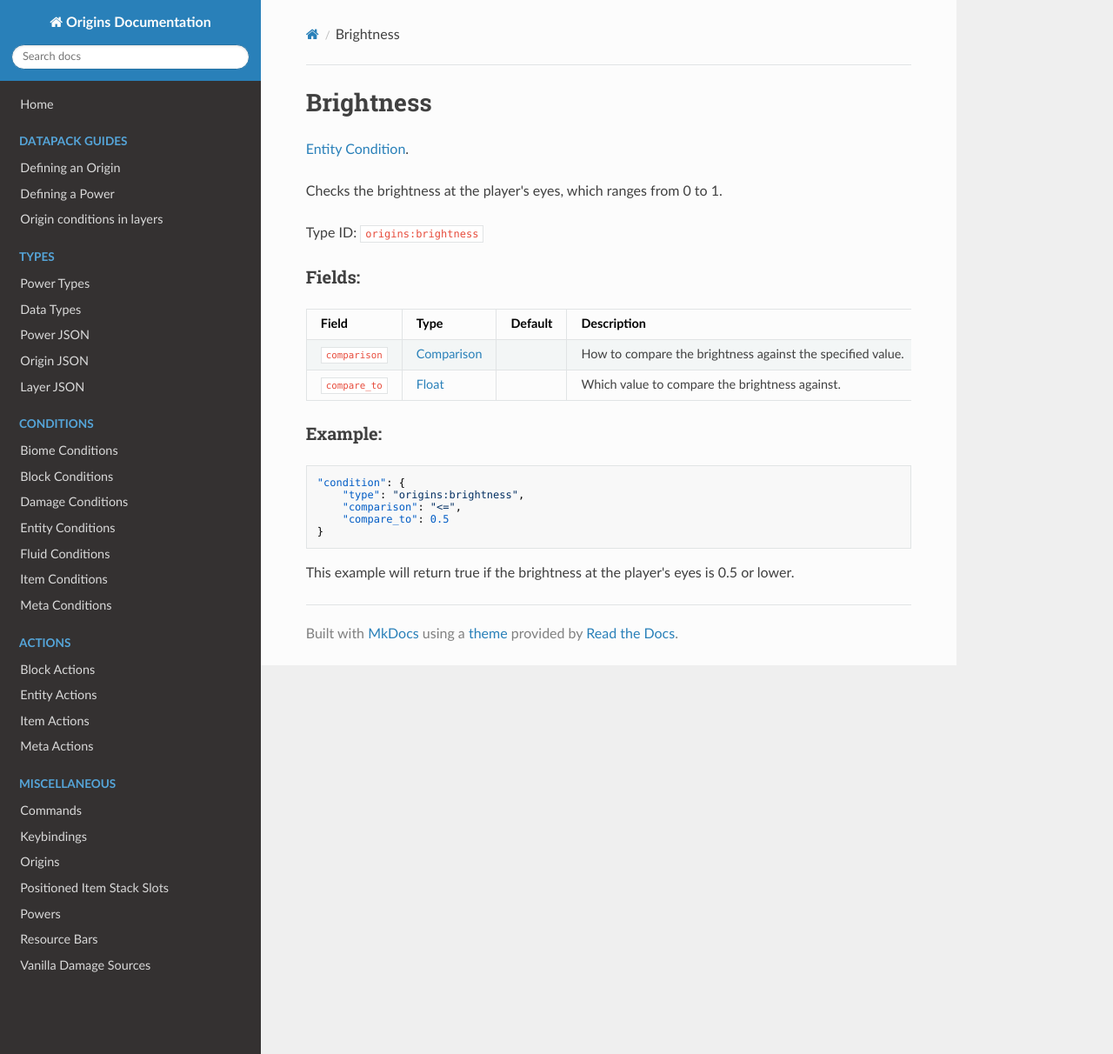
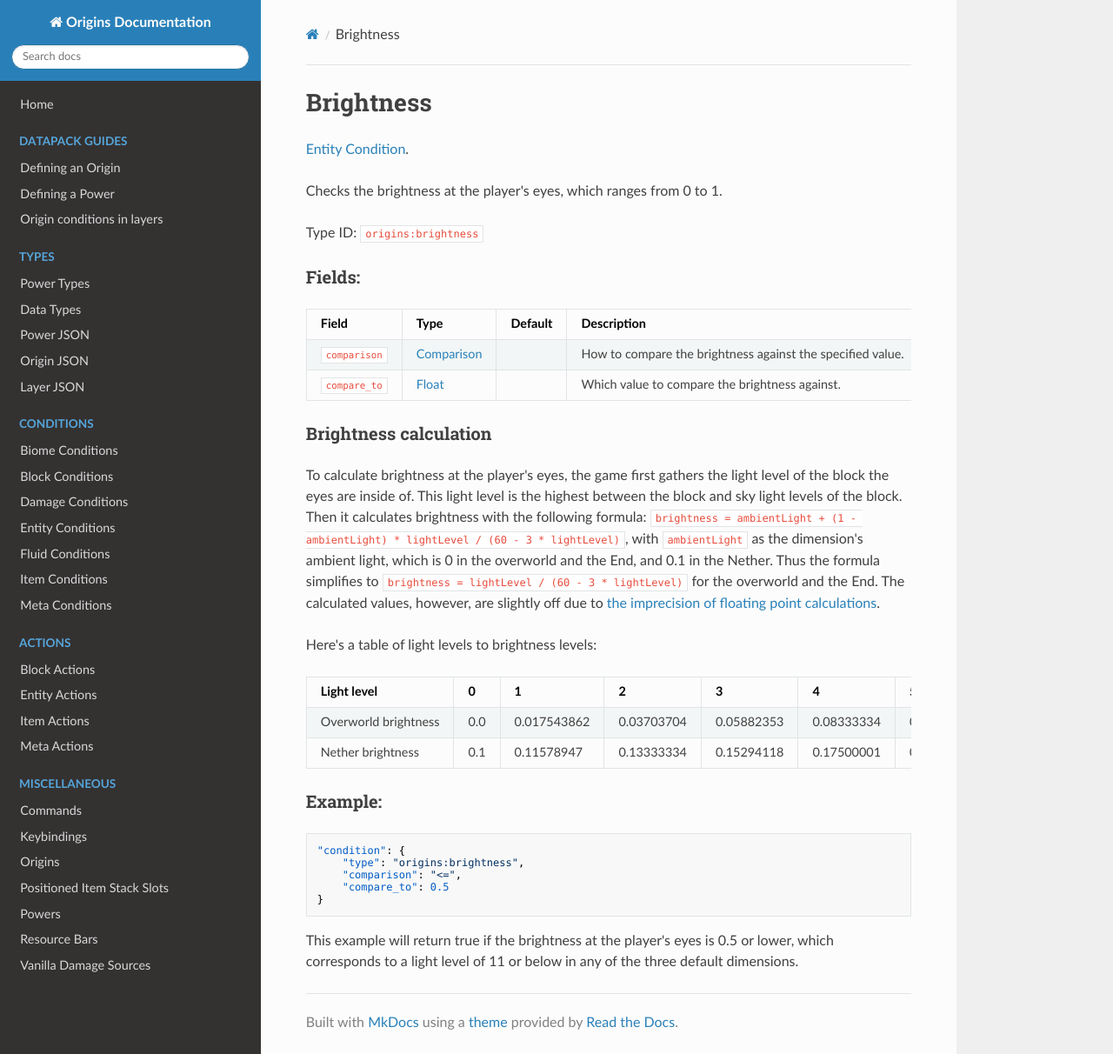
Before and after one commit to apace100/origins-docs, an MkDocs documentation site: the page built from docs/entity_conditions/brightness.md, in a window 1280 px wide and 1212 px high. Shown: the whole window at 87% size. Built offline with MkDocs 1.6.1, drawn with Linux system fonts in a browser that asks for light colours; nearby versions of some CDN libraries.

Commit message:
Expand brightness condition page
The calculation of brightness is non-trivial and it might be useful for someone to know how it's done. The values have been gathered from the actual in-game table and tested for `==` comparisons, though only in 1.17 - realistically it works the same in 1.16.

````diff
--- a/docs/entity_conditions/brightness.md
+++ b/docs/entity_conditions/brightness.md
@@ -17,6 +17,17 @@ Field  | Type | Default | Description
 `comparison` | [Comparison](../data_types/comparison.md) | | How to compare the brightness against the specified value.
 `compare_to` | [Float](../data_types/float.md) | | Which value to compare the brightness against.
 
+### Brightness calculation
+
+To calculate brightness at the player's eyes, the game first gathers the light level of the block the eyes are inside of. This light level is the highest between the block and sky light levels of the block. Then it calculates brightness with the following formula: `brightness = ambientLight + (1 - ambientLight) * lightLevel / (60 - 3 * lightLevel)`, with `ambientLight` as the dimension's ambient light, which is 0 in the overworld and the End, and 0.1 in the Nether. Thus the formula simplifies to `brightness = lightLevel / (60 - 3 * lightLevel)` for the overworld and the End. The calculated values, however, are slightly off due to [the imprecision of floating point calculations](https://0.30000000000000004.com/).
+
+Here's a table of light levels to brightness levels:
+
+Light level | 0 | 1 | 2 | 3 | 4 | 5 | 6 | 7 | 8 | 9 | 10 | 11 | 12 | 13 | 14 | 15
+------------|---|---|---|---|---|---|---|---|---|---|----|----|----|----|----|----
+Overworld brightness | 0.0 | 0.017543862 | 0.03703704 | 0.05882353 | 0.08333334 | 0.11111111 | 0.14285715 | 0.17948718 | 0.22222225 | 0.2727273 | 0.33333334 | 0.40740743 | 0.50000006 | 0.6190476 | 0.77777773 | 1.0
+Nether brightness | 0.1 | 0.11578947 | 0.13333334 | 0.15294118 | 0.17500001 | 0.2 | 0.22857144 | 0.26153848 | 0.3 | 0.34545457 | 0.4 | 0.4666667 | 0.5500001 | 0.6571428 | 0.79999995 | 1.0
+
 ### Example:
 
 ```json
@@ -26,4 +37,4 @@ Field  | Type | Default | Description
     "compare_to": 0.5
 }
 ```
-This example will return true if the brightness at the player's eyes is 0.5 or lower.
+This example will return true if the brightness at the player's eyes is 0.5 or lower, which corresponds to a light level of 11 or below in any of the three default dimensions.
````
